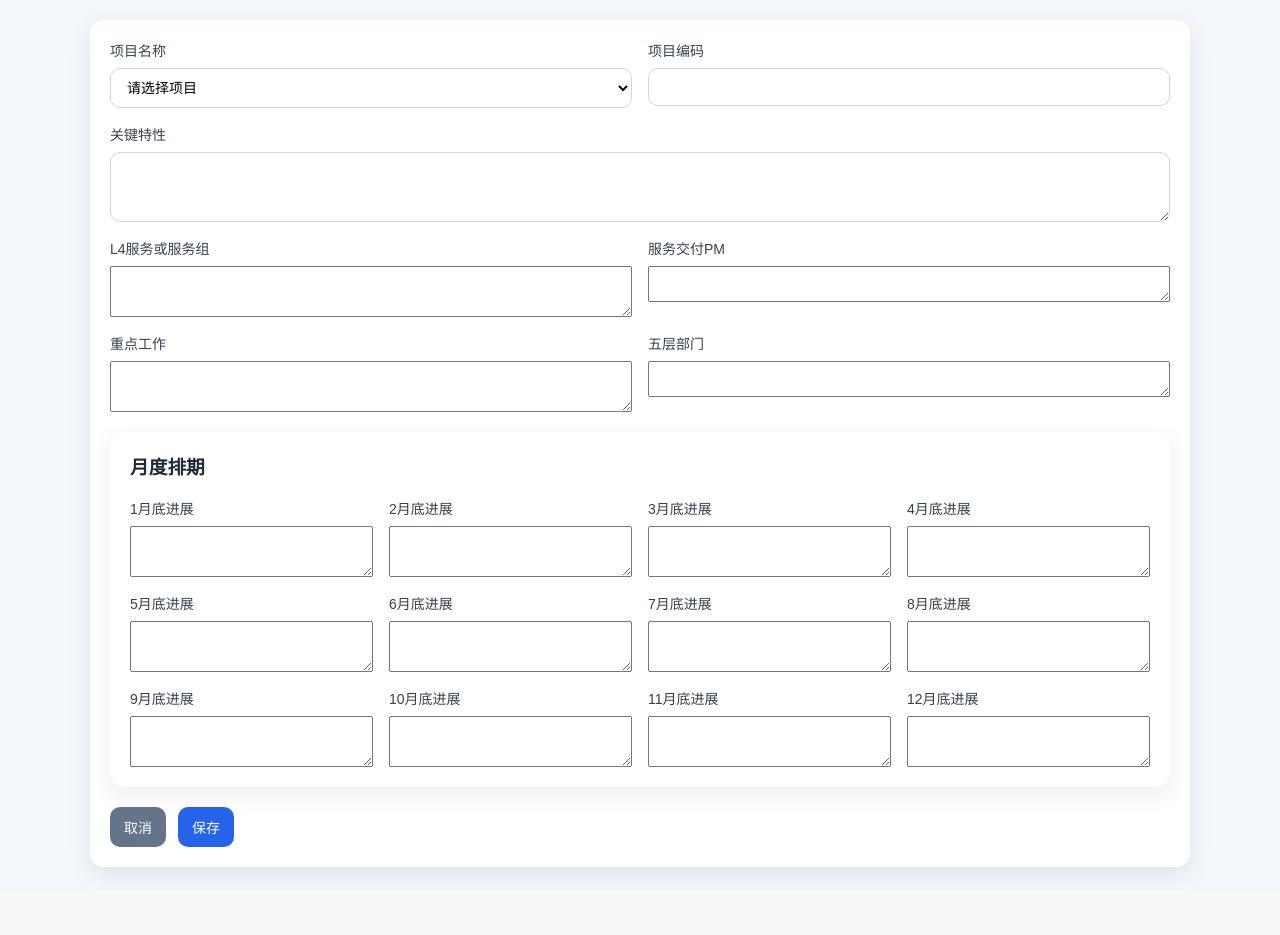
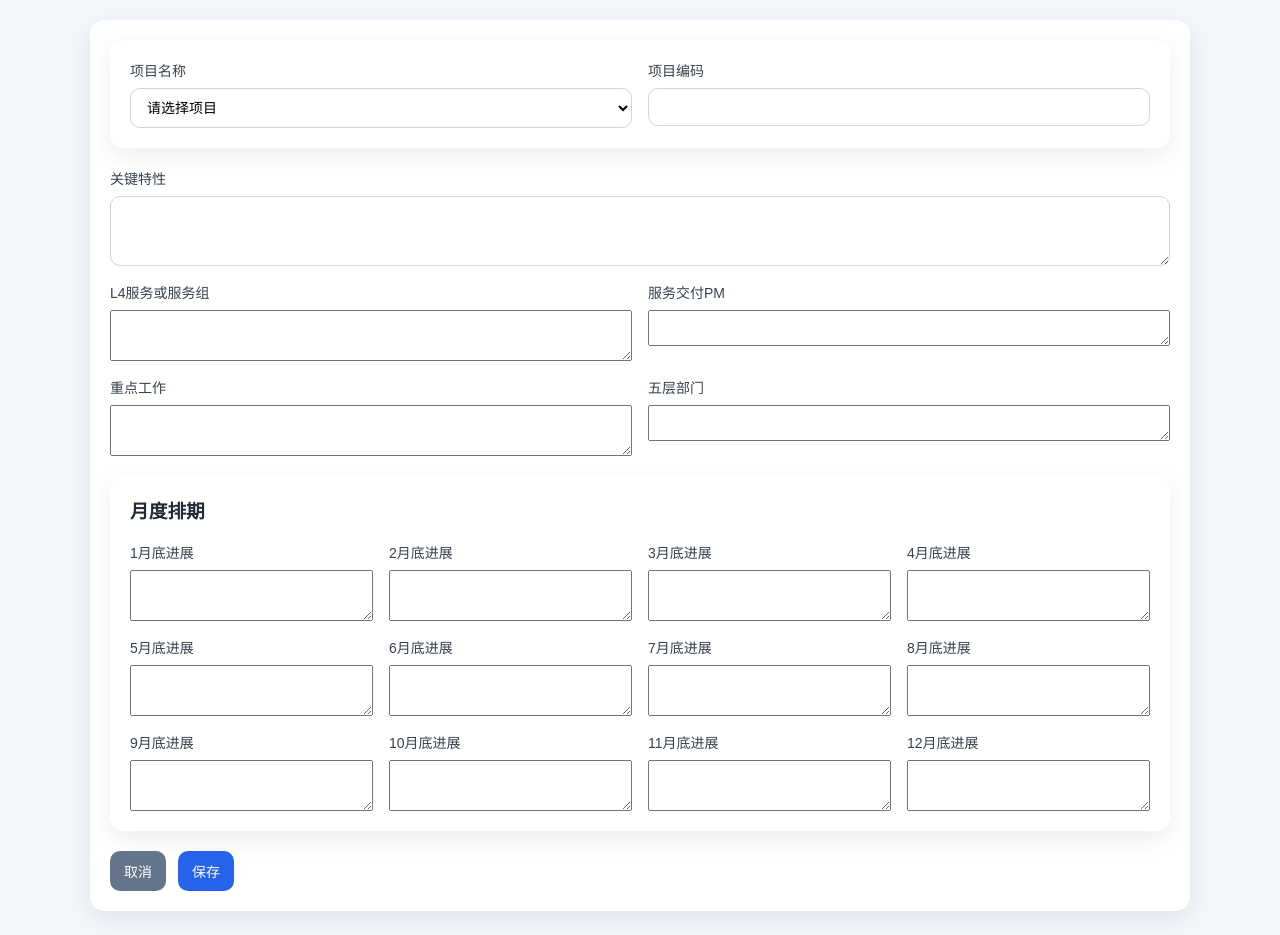
Before and after one commit to Mingkun/BeWin, a Flask app: page /admin/features/new in a window 1280 px wide. Shown: the part 139-1074 px from the top of the page. Before the commit the page ends 1017 px from the top, so only its background shows below. Run offline with Flask 3, Linux system fonts and the light colour scheme; data comes from the database, SQL or seed files in the repository.

Commit message:
group project fields into card

```diff
--- a/templates/feature_form.html
+++ b/templates/feature_form.html
@@ -29,6 +29,7 @@
     {% endwith %}
 
     <form method="post" class="card project-form">
+      <div class="card inner-card">
         <div class="form-grid">
           <label>项目名称
             <select name="project_name" id="project_name" required>
@@ -39,6 +40,10 @@
             </select>
           </label>
           <label>项目编码<input type="text" id="project_code" value="{{ feature.project_code or '' }}" readonly tabindex="-1"></label>
+        </div>
+      </div>
+
+      <div class="form-grid">
         <label class="block-field">关键特性<textarea name="feature_name" rows="3">{{ feature.feature_name or '' }}</textarea></label>
         <label>L4服务或服务组<textarea name="service_group" rows="3">{{ feature.service_group or '' }}</textarea></label>
         <label>服务交付PM<textarea name="delivery_pm" rows="2">{{ feature.delivery_pm or '' }}</textarea></label>
```
Lines whose indentation alone changed are shown as unchanged.
